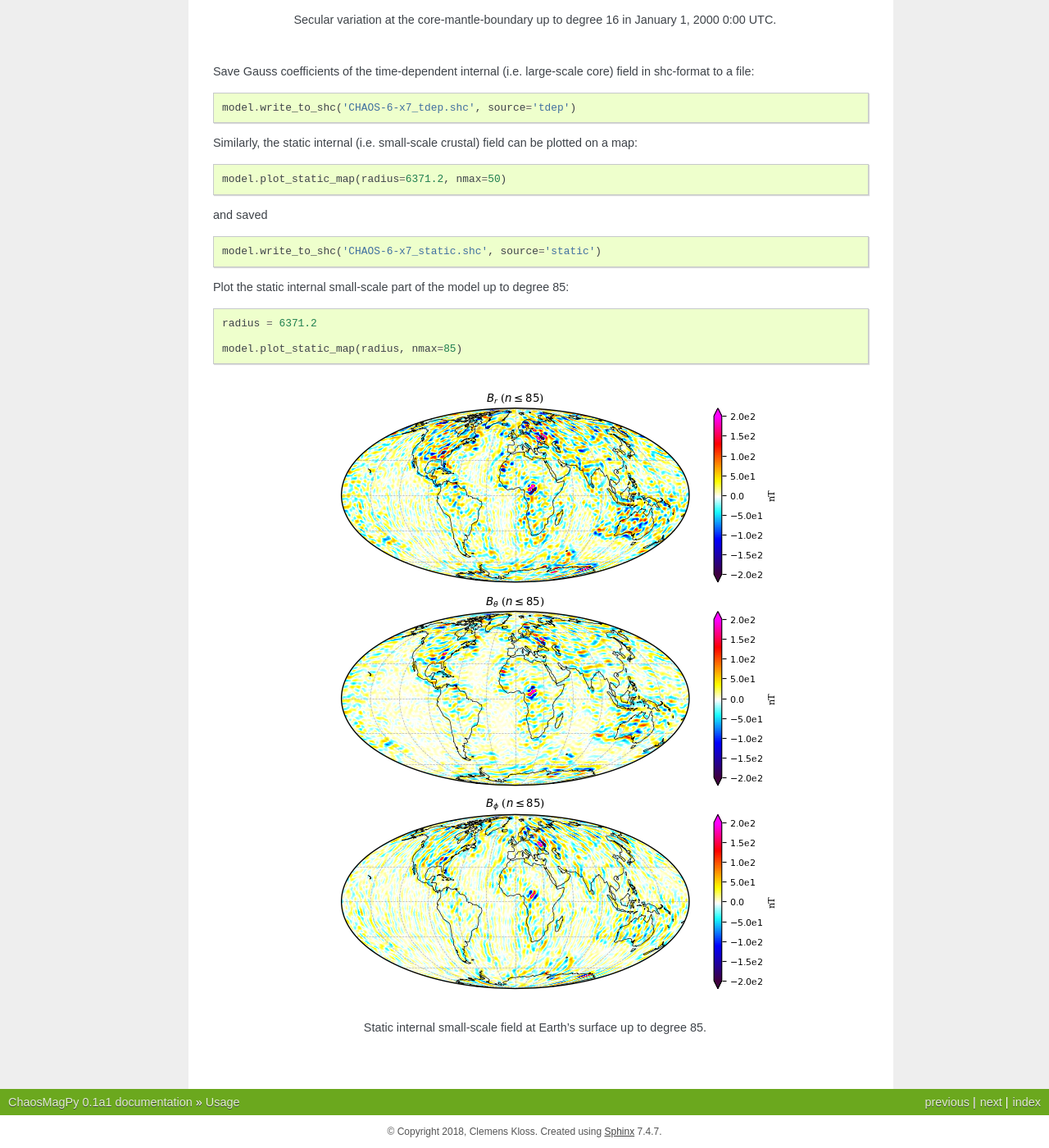
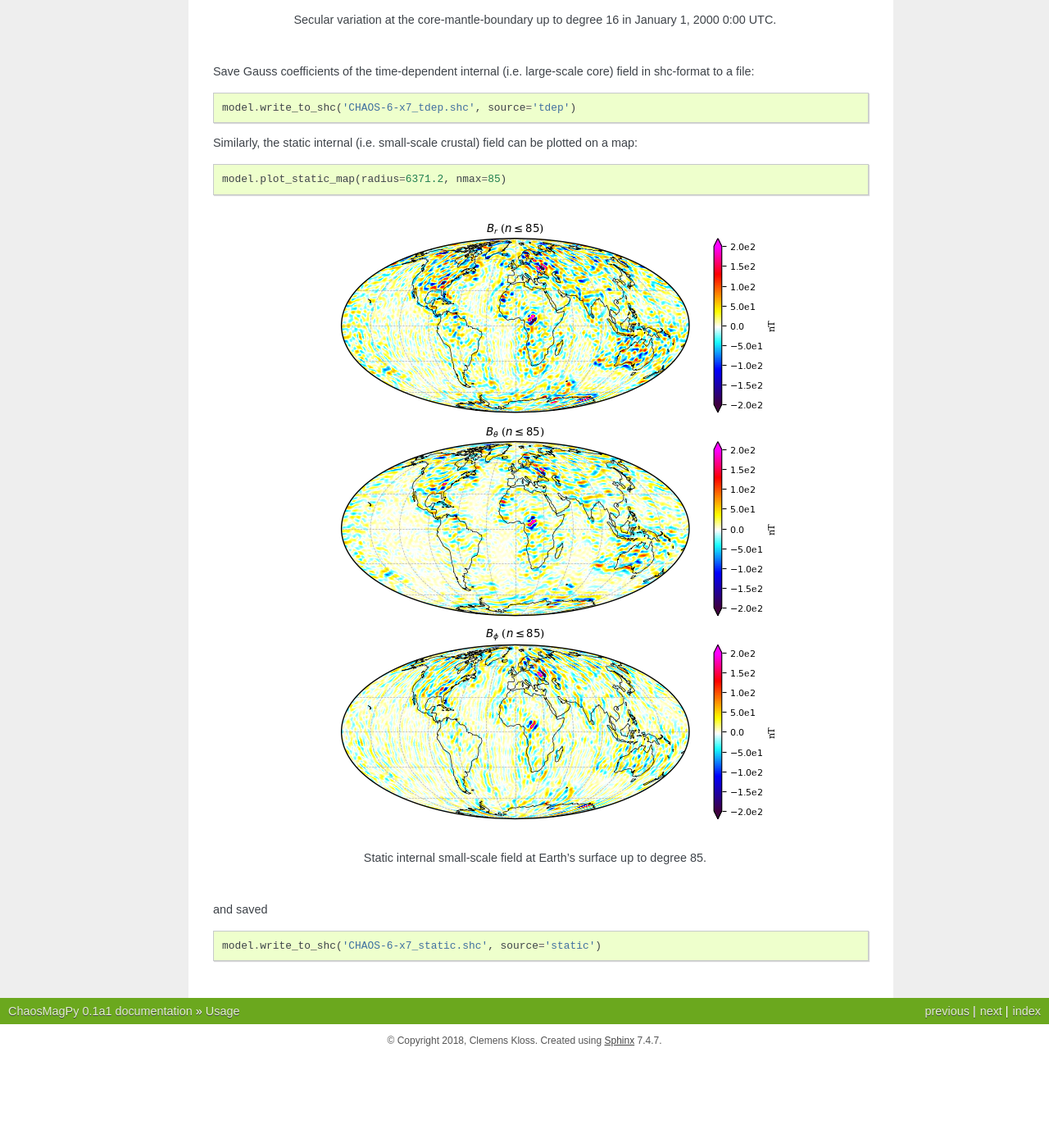
Before and after one commit to ancklo/ChaosMagPy, a Sphinx documentation site: the page built from docs/source/usage.rst, in a window 1280 px wide and 1400 px high, scrolled down 1097 px. Shown: the whole window at 82% size. Built offline with Sphinx 7.4.7, drawn with Linux system fonts in a browser that asks for light colours; after the commit the page ends 2386 px from its top, so only the background shows below that.

Commit message:
Deleted a repeated example.

```diff
--- a/docs/source/usage.rst
+++ b/docs/source/usage.rst
@@ -33,23 +33,15 @@ on a map:
 
 .. code-block:: python
 
-   model.plot_static_map(radius=6371.2, nmax=50)
+   model.plot_static_map(radius=6371.2, nmax=85)
+
+.. figure:: images/plot_static_map.png
+  :align: center
+
+  Static internal small-scale field at Earth's surface up to degree 85.
 
 and saved
 
 .. code-block:: python
 
    model.write_to_shc('CHAOS-6-x7_static.shc', source='static')
-
-Plot the static internal small-scale part of the model up to degree 85:
-
-.. code-block:: python
-
-   radius = 6371.2
-
-   model.plot_static_map(radius, nmax=85)
-
-.. figure:: images/plot_static_map.png
-   :align: center
-
-   Static internal small-scale field at Earth's surface up to degree 85.
```
